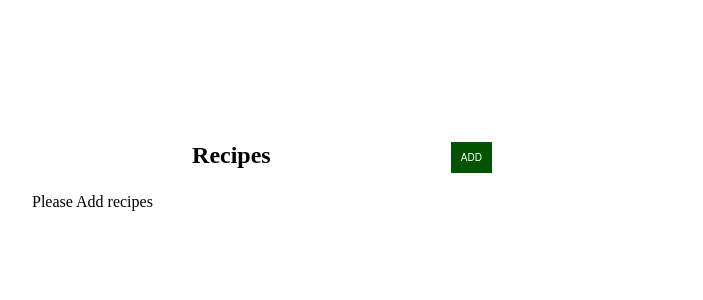
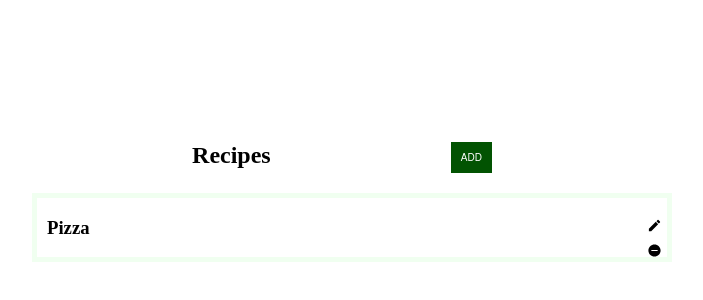
Before and after one commit to metalloid66/BunPlan, a React (Create React App) app: page / in a window 1280 px wide. Shown: the part 78-378 px from the top of the page, without its empty margins (288-991 px from the left). Built offline with nearby package versions, Linux system fonts and the light colour scheme; data requests are answered from the project's data file.

Commit message:
before trying to fix edit

```diff
--- a/db.json
+++ b/db.json
@@ -1,3 +1,21 @@
 {
-  "recipes": []
+  "recipes": [
+    {
+      "title": "Pizza",
+      "description": "some description",
+      "ingredients": {
+        "ing1": {
+          "amount": 1,
+          "unit": "pc",
+          "id": 72902
+        },
+        "ing2": {
+          "amount": 1,
+          "unit": "pc",
+          "id": 94013
+        }
+      },
+      "id": 1
+    }
+  ]
 }
--- a/src/App.js
+++ b/src/App.js
@@ -14,7 +14,14 @@ function App() {
   ]);
 
   // Control States
-  let [controlState, setControlState] = useState({ showRecipes: true });
+  let [controlState, setControlState] = useState({
+    showRecipes: true,
+    showEdit: false,
+  });
+
+  // Expermental to edit state
+  let [recipeToEdit, setRecipeToEdit] = useState({});
+  let [recipeToEditIngs, setRecipeToEditIngs] = useState();
 
   /* End of Define states */
 
@@ -44,7 +51,7 @@ function App() {
   }
 
   // Remove ing from form (UI only)
-  function removeIngHandler(e) {
+  function removeIngHandlerUI(e) {
     e.preventDefault();
     setIngsState(
       ingsState.filter((ing) => {
@@ -58,6 +65,7 @@ function App() {
     setControlState({
       ...controlState,
       showRecipes: !controlState.showRecipes,
+      showEdit: false,
     });
   }
 
@@ -80,15 +88,33 @@ function App() {
   }
 
   // Updating a recipe (UI and Server)
-  // async function editRecipe(id) {
-  //   const res = await fetch(`http://localhost:5000/recipes/${id}`, {
-  //     method: "PUT",
-  //     headers: { "Content-type": "application/json" },
-  //     body: JSON.stringify({ title: "edited recipe" }),
-  //   });
-  //   const data = await res.json();
-  //   setRecipeState(recipeState.concat([data]));
-  // }
+  async function editRecipe(id) {
+    setControlState({
+      ...controlState,
+      showRecipes: !controlState.showRecipes,
+      showEdit: true,
+    });
+    let toEditRecipe = await fetch(`http://localhost:5000/recipes/${id}`);
+    let toEditRecipeData = await toEditRecipe.json();
+
+    setRecipeToEditIngs(Object.entries(toEditRecipeData.ingredients));
+    let arrayIngIDS = [];
+    Object.entries(toEditRecipeData.ingredients).forEach((el) => {
+      arrayIngIDS.push({ id: el[1].id });
+    });
+    setIngsState(arrayIngIDS);
+    setRecipeToEdit(toEditRecipeData);
+  }
+
+  async function finishEdit(id, editedRecipe) {
+    const res = await fetch(`http://localhost:5000/recipes/${id}`, {
+      method: "PUT",
+      headers: { "Content-type": "application/json" },
+      body: JSON.stringify(editedRecipe),
+    });
+    const data = await res.json();
+    setRecipeState(recipeState.concat([data]));
+  }
 
   // Rendering
   return (
@@ -98,16 +124,20 @@ function App() {
           recipes={recipeState}
           toggleAddForm={toggleAddForm}
           onRemove={removeRecipe}
-          // onEdit={editRecipe}
+          onEdit={editRecipe}
         />
       ) : null}
       {controlState.showRecipes ? null : (
         <RecipeAddForm
           ings={ingsState}
-          removeIng={removeIngHandler}
+          removeIngUI={removeIngHandlerUI}
           addIng={addIngHandler}
           toggleAddForm={toggleAddForm}
           onAdd={addRecipe}
+          showEdit={controlState.showEdit}
+          finishEdit={finishEdit}
+          recipeToEdit={recipeToEdit}
+          recipeToEditIngs={recipeToEditIngs}
         />
       )}
     </div>
--- a/src/components/Recipe.jsx
+++ b/src/components/Recipe.jsx
@@ -1,15 +1,23 @@
 import React from "react";
+import { useState, useEffect } from "react";
 import { MdModeEdit } from "react-icons/md";
 import { IoMdRemoveCircle } from "react-icons/io";
 export default function Recipe(props) {
+  // Toggle Recipe Details
+  let [showRecDet, setRecDet] = useState(false);
+  function toggleRecDet() {
+    setRecDet(!showRecDet);
+  }
+
   return (
     <div className="recipe-container">
       <div className="recipe-btns">
         <MdModeEdit
           style={{ paddingBottom: "10px" }}
-          // onClick={() => {
-          //   props.onEdit(props.recipeId);
-          // }}
+          onClick={() => {
+            props.onEdit(props.recipeId);
+            setRecDet((showRecDet = true));
+          }}
         />
         <IoMdRemoveCircle
           onClick={() => {
@@ -17,8 +25,21 @@ export default function Recipe(props) {
           }}
         />
       </div>
-      <h3>{props.recipeTitle}</h3>
-      <h4>{props.recipeDescription}</h4>
+      <h3 onClick={toggleRecDet} style={{ cursor: "pointer" }}>
+        {props.recipeTitle}
+      </h3>
+      {showRecDet ? (
+        <div>
+          <h4>{props.recipeDescription}</h4>
+          {Object.entries(props.recipeIngredients).map((ing) => {
+            return (
+              <p>
+                {ing[0]} {ing[1].amount} {ing[1].unit} <br />
+              </p>
+            );
+          })}
+        </div>
+      ) : null}
     </div>
   );
 }
--- a/src/components/RecipeAddForm.jsx
+++ b/src/components/RecipeAddForm.jsx
@@ -10,11 +10,21 @@ export default function RecipeAddForm(props) {
   let [recipeDes, setRecipeDes] = useState("");
   let [recipeIngs, setRecipeIngs] = useState({});
 
-  // handler the ingredients
+  // handling the ingredients
   let [ingTitle, setIngTitle] = useState("");
   let [ingAmount, setIngAmount] = useState(1);
   let [ingUnit, setIngUnit] = useState("");
   let [ingId, setIngId] = useState(0);
+
+  useEffect(() => {
+    if (props.showEdit == true) {
+      console.log(props.recipeToEdit);
+      setRecipeName(props.recipeToEdit?.title);
+      setRecipeDes(props.recipeToEdit?.description);
+    } else {
+      console.log("add");
+    }
+  }, []);
 
   function idGetter(id) {
     setIngId(id);
@@ -32,12 +42,13 @@ export default function RecipeAddForm(props) {
       [ingTitle]: {
         amount: ingAmount,
         unit: ingUnit,
-        ingId: ingId,
+        id: ingId,
       },
     });
   }
 
-  function removeIngHandler(e) {
+  // Remove ing from form (Server only)
+  function removeIngServHandler(e) {
     e.preventDefault();
     setRecipeIngs(
       Object.fromEntries(
@@ -52,6 +63,7 @@ export default function RecipeAddForm(props) {
   function onSubmitFunc(e) {
     e.preventDefault();
 
+    if (!props.showEdit) {
       props.onAdd({
         title: recipeName,
         description: recipeDes,
@@ -62,6 +74,15 @@ export default function RecipeAddForm(props) {
         },
       });
       alert("You have added a recipe");
+    } else {
+      props.finishEdit(props.recipeToEdit.id, {
+        title: recipeName,
+        description: recipeDes,
+        ingredients: { ...recipeIngs },
+      });
+      alert("You have Edited a recipe");
+    }
+
     props.toggleAddForm();
   }
 
@@ -85,20 +106,25 @@ export default function RecipeAddForm(props) {
           required
         />
 
-        {props.ings.map((ing) => {
+        {props.ings.map((ing, i) => {
           return (
             <RecipeAddFormIng
               key={ing.id}
               id={ing.id}
-              removeTwo={removeIngHandler}
-              removeIng={props.removeIng}
+              removeIngServ={removeIngServHandler}
+              removeIngUI={props.removeIngUI}
               titleUpdater={titleUpdater}
               amountUpdater={amountUpdater}
               unitUpdater={unitUpdater}
               idGetter={idGetter}
+              showEdit={props.showEdit}
+              // initialEditIngs={
+              //   Object.entries(props.recipeToEdit.ingredients)[i]
+              // }
             />
           );
         })}
+
         <AddIngBtn addIng={props.addIng} />
         <input type="submit" value="Save Recipe" className="submit-form-btn" />
       </form>
--- a/src/components/RecipeAddFormIng.jsx
+++ b/src/components/RecipeAddFormIng.jsx
@@ -6,6 +6,17 @@ export default function RecipeAddFormIng(props) {
   let [ingTitle, setIngTitle] = useState("");
   let [ingAmount, setIngAmount] = useState(1);
   let [ingUnit, setIngUnit] = useState("");
+
+  useEffect(() => {
+    if (props.showEdit) {
+      setIngTitle(props.initialEditIngs?.[0]);
+      setIngAmount(props.editIngAmount?.[1]?.amount);
+      setIngUnit(props.editIngUnit?.[1].unit);
+    } else {
+      console.log("add");
+    }
+  }, []);
+
   return (
     <div className="add-form-ing" data-id={props.id}>
       <input
@@ -42,8 +53,8 @@ export default function RecipeAddFormIng(props) {
       <GrFormSubtract
         data-removeid={props.id}
         onClick={(e) => {
-          props.removeIng(e);
-          props.removeTwo(e);
+          props.removeIngUI(e);
+          props.removeIngServ(e);
         }}
       />
     </div>
--- a/src/components/Recipes.jsx
+++ b/src/components/Recipes.jsx
@@ -15,9 +15,10 @@ export default function Recipes(props) {
             return (
               <Recipe
                 onRemove={props.onRemove}
-                // onEdit={props.onEdit}
+                onEdit={props.onEdit}
                 recipeTitle={recipe.title}
                 recipeDescription={recipe.description}
+                recipeIngredients={recipe.ingredients}
                 recipeId={recipe.id}
               />
             );
--- a/src/index.css
+++ b/src/index.css
@@ -45,6 +45,11 @@
   transform: translateY(50%);
 }
 
+.recipe-btns > * {
+  cursor: pointer;
+  font-size: 15px;
+}
+
 /* RecipeAddForm */
 .close-btn {
   background-color: #ba000d;
```
Lines whose indentation alone changed are shown as unchanged.
